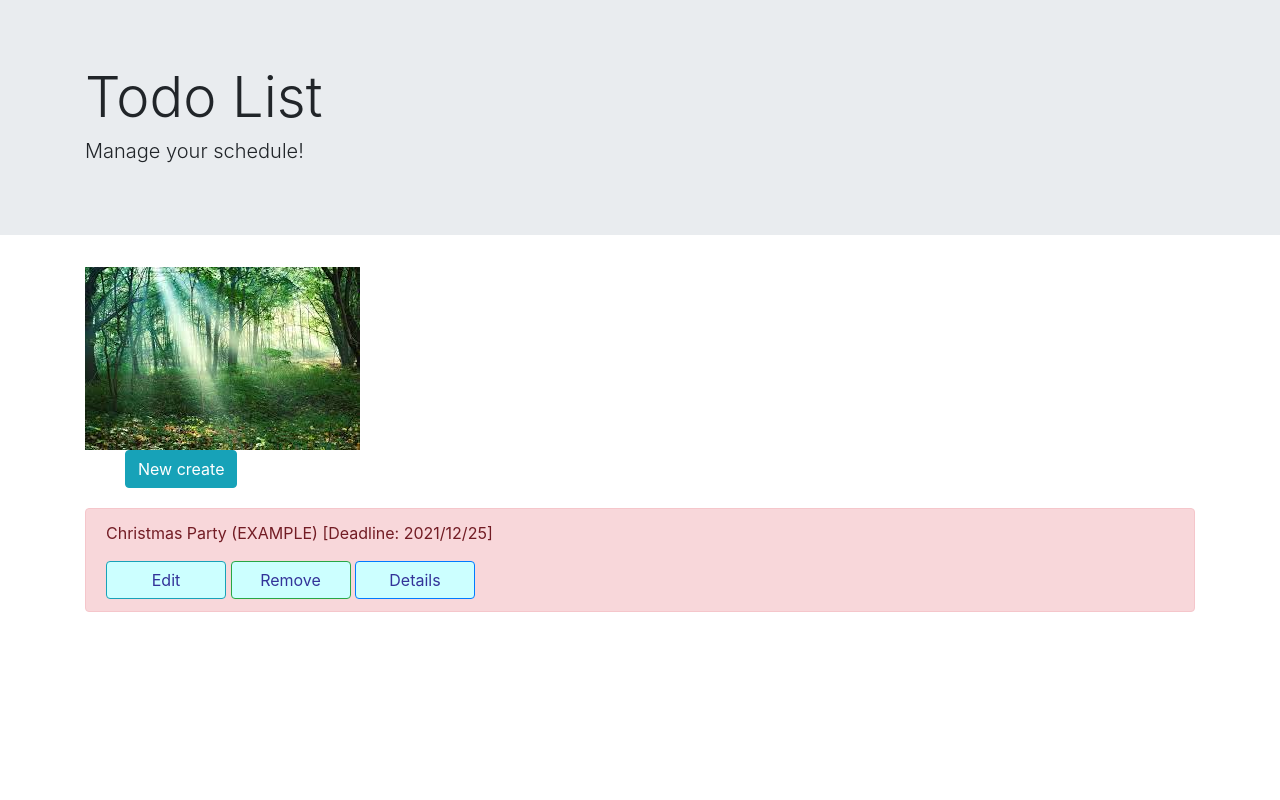
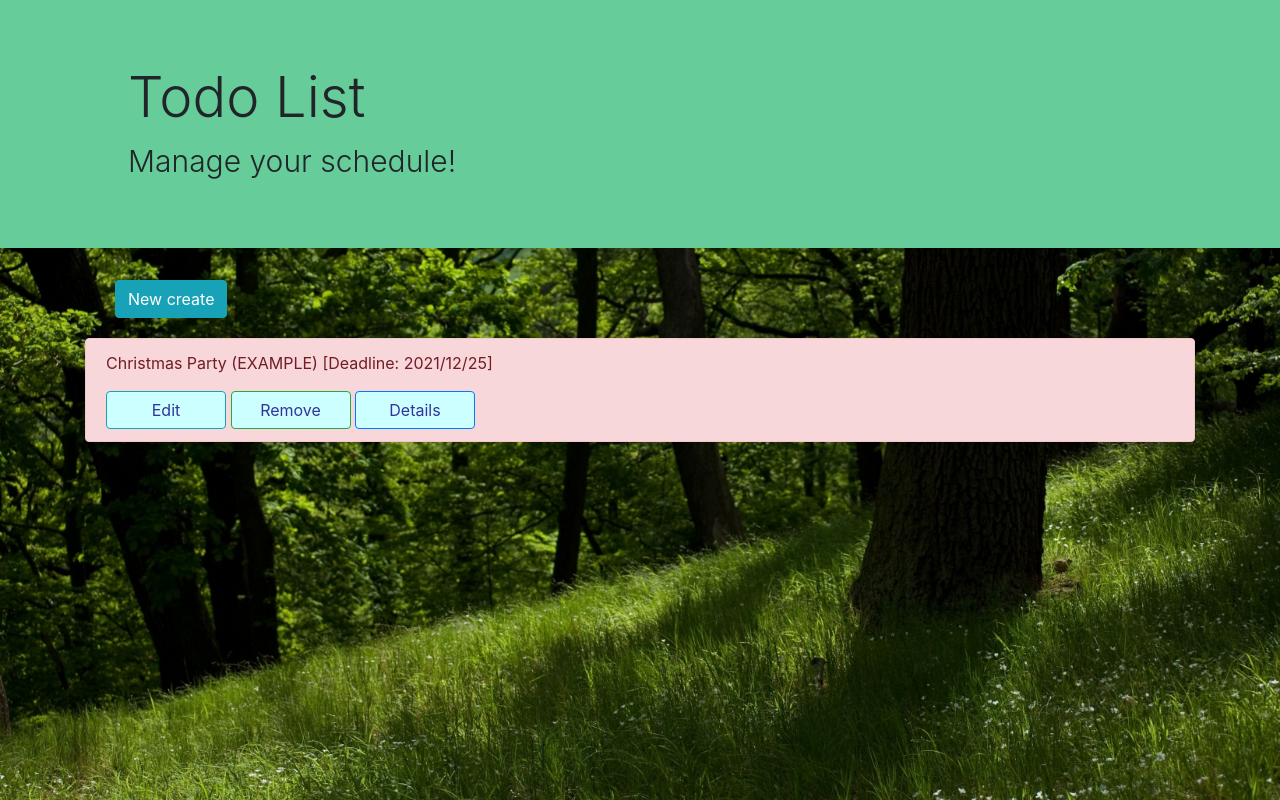
Before and after one commit to shoma0987/django_todolist, a Django app: page /list/ in a window 1280 px wide. Run offline with Django 3.2, Linux system fonts and the light colour scheme; data comes from the database, SQL or seed files in the repository; both versions use the stored data as it was after the commit.

Commit message:
modify background

```diff
--- a/templates/detail.html
+++ b/templates/detail.html
@@ -2,20 +2,20 @@
 {% block header %}
 <body style="background-color:#FFFFE0">
 <div style="padding:10px">
-<div style="width:30%;background:#75A9FF;text-align:center" class="alert alert-dark" role="alert">Details</div>
+<h1>Details</h1>
 </div>
 {% endblock header %}
 
 {% block content %}
 
-<div style="padding:10px">Title:</div>
+<div style="padding:10px; font-size:25px">Title:</div>
 <div style="padding:10px">
 <div style="width:50%" class="alert alert-success" role="alert">
     {{object.title}}
 </div>
 </div>
 
-<div style="padding:10px">Memo:</div>
+<div style="padding:10px; font-size:25px">Memo:</div>
 <div style="padding:10px">
 <div style="width:50%" class="alert alert-success" role="alert">
     {{object.memo}}
--- a/templates/list.html
+++ b/templates/list.html
@@ -1,25 +1,32 @@
 {% extends "base.html" %}
 {% block header %}
+
 <style>
+{% load static %}
 body {
-  background-color: #FFFFFF;
+    background-image: url("{% static 'fort.jpg' %}"); background-size: cover;
 }
 </style>
-<div class="jumbotron jumbotron-fluid">
 
-  <div class="container">
+<div class="jumbotron jumbotron-fluid " style="background-color:#66CC99; padding-left:10%;">
+
+
+<!--<div class="flex-container" style="display:flex;">-->
+<!--    <img src="{% static 'todopic.jpg' %}" alt="My image"/>-->
     <h1 class="display-4">Todo List</h1>
-    <h2 class="lead">Manage your schedule!</h2>
-  </div>
+<!--</div>-->
+    <div class="lead" style="font-size:30px">Manage your schedule!</div>
+
+
 </div>
 {% endblock header %}
 
+<body>
+
+
 {% block content %}
-
     <div class="container">
-        {% load static %}
-         <img src="{% static 'forest.jpg' %}" alt="My image"/>
-    <div style="padding-left: 40px">
+    <div style="padding-left: 30px; ">
     <a href="{% url 'create' %}" class="btn btn-info mb-3" tabindex="-1" role="button" aria-disabled="true">New create</a>
     </div>
     </div>
@@ -33,8 +40,7 @@ body {
         <a href="{% url 'delete' item.pk %}" style="width:120px; background:#CCFFFF; color:#333399" class="btn btn-success" tabindex="-1" role="button" aria-disabled="true">Remove</a>
         <a href="{% url 'detail' item.pk %}" style="width:120px; background:#CCFFFF; color:#333399" class="btn btn-primary" tabindex="-1" role="button" aria-disabled="true">Details</a>
     </div>
-
+    </div>
     {% endfor %}
-    </div>
-
+</body>
 {% endblock content %}
```
Also changed, not shown: templates/update.html (+6 -6 lines), db.sqlite3, forest.jpg (added), static/forest.jpg (deleted), static/fort.jpg (added).
